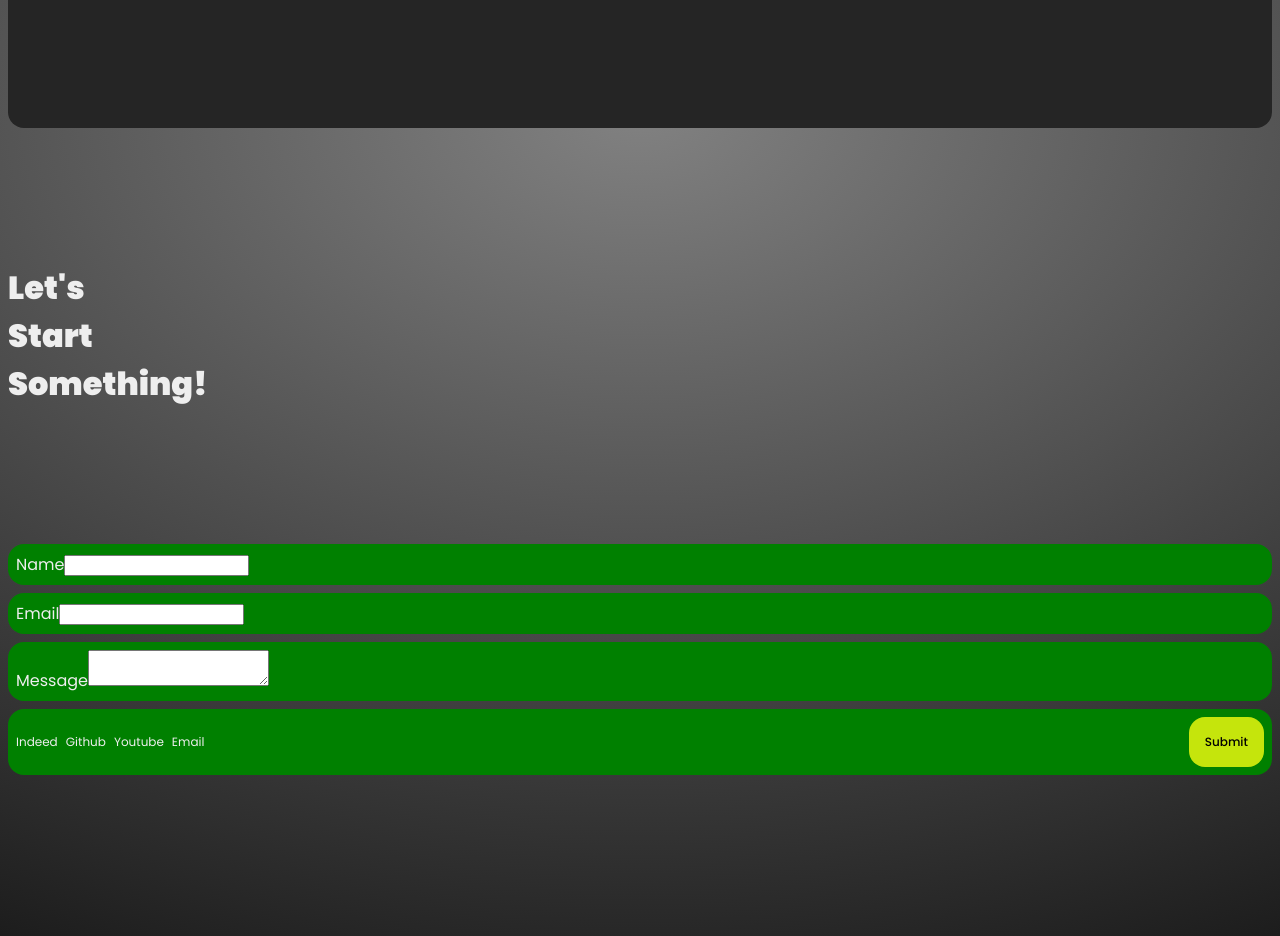
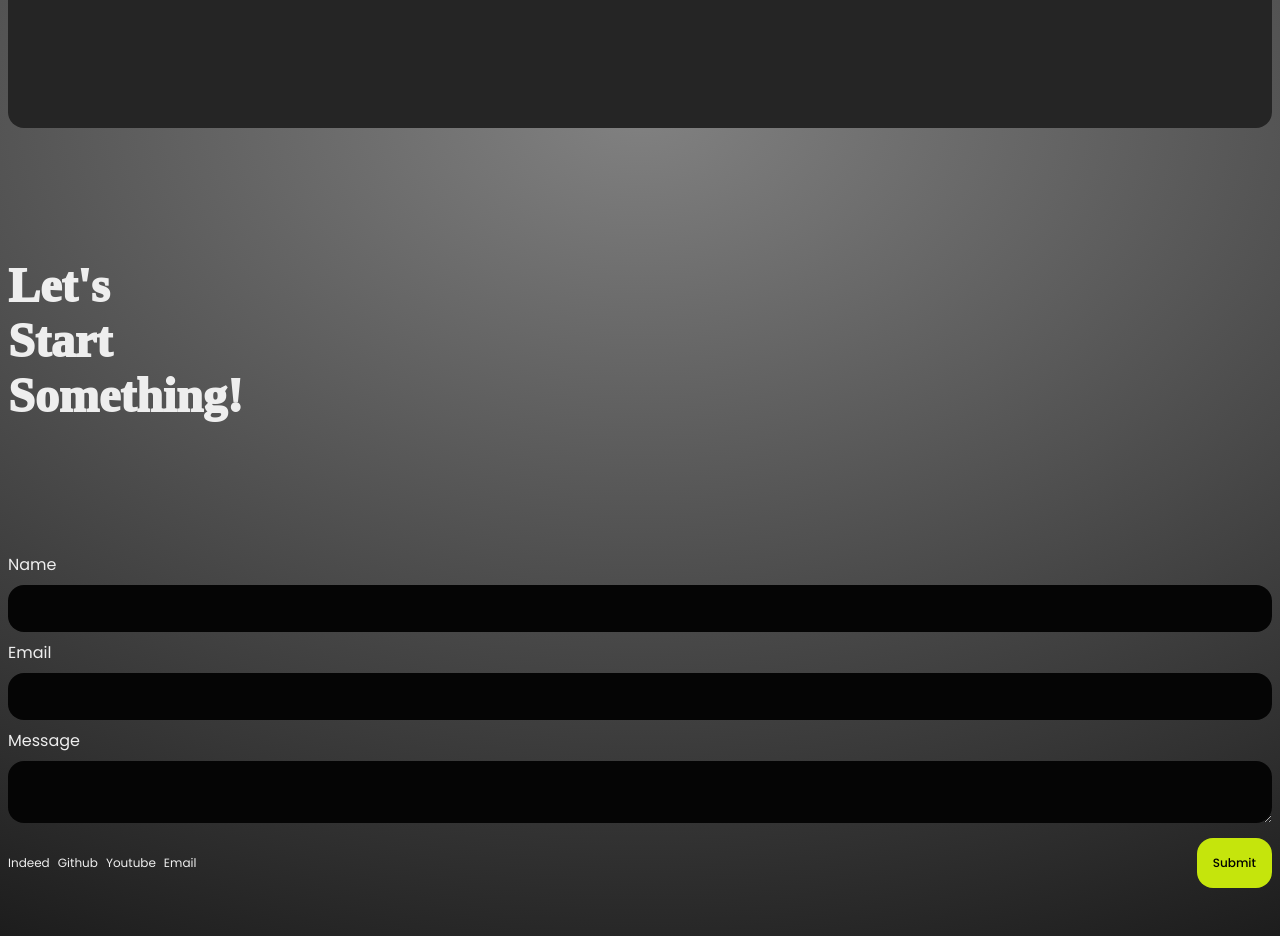
Before and after one commit to Ho0b/portfolio3, a React (Vite) app: page / in a window 1280 px wide. Shown: the part 720-1656 px from the top of the page. Built offline with nearby package versions, Linux system fonts and the light colour scheme; a web font is replaced by a local one.

Commit message:
added new contact styling

```diff
--- a/src/App.css
+++ b/src/App.css
@@ -21,14 +21,18 @@
     scrollbar-width: none;
 
     font-family: var(--font2);
+
+    scroll-behavior: smooth;
 }
 
-a{
+a {
     text-decoration: none;
     color: var(--secondary);
+
+    cursor: pointer;
 }
 
-.light{
+.light {
     --primary: #eee;
     --secondary: #121212;
     --focused: #202020;
@@ -36,14 +40,11 @@ a{
     color-scheme: light dark;
 }
 
-h1{
+h1 {}
 
-}
-h2{
+h2 {}
 
-}
-
-header{
+header {
     display: flex;
     flex-direction: row;
     justify-content: space-between;
@@ -59,15 +60,15 @@ header{
     padding: 16px;
 
 
-    & a{
+    & a {
         height: fit-content;
         font-size: var(--fsize_medium);
     }
 }
 
-body{
+body {
     background:
-    radial-gradient(ellipse at center, rgba(5,5,5, .5), var(--primary) );
+        radial-gradient(ellipse at center, rgba(5, 5, 5, .5), var(--primary));
     background-size: 200% 100%;
     background-repeat: no-repeat;
     background-position: center;
@@ -78,17 +79,13 @@ body{
     margin: 0;
 }
 
-main{
+main {}
 
-}
-
-canvas{
+canvas {
     height: 100vh;
 }
 
-footer{
-
-}
+footer {}
 
 /*
     ID - ID - ID - ID - ID - ID - ID
@@ -98,7 +95,7 @@ footer{
     ID - ID - ID - ID - ID - ID - ID
 */
 
-#showcaseContainer{
+#showcaseContainer {
     display: flex;
     flex-direction: column;
     justify-content: center;
@@ -106,7 +103,7 @@ footer{
     height: 100vh;
     gap: 16px;
 
-    & #projectsSelector{
+    & #projectsSelector {
         list-style: none;
 
         display: flex;
@@ -116,14 +113,14 @@ footer{
         padding: 0;
         margin-inline: 16px;
 
-        & li{
+        & li {
             text-decoration: none;
 
             font-size: var(--fsize_medium);
         }
     }
 
-    & #projectsDisplay{
+    & #projectsDisplay {
         gap: 8px;
         overflow-x: hidden;
         overflow-y: scroll;
@@ -136,22 +133,27 @@ footer{
 
         scroll-behavior: smooth;
 
-        & .projectCard{
+        & #active {
+            background-color: var(--focused);
+        }
+
+        & .projectCard {
             aspect-ratio: 16/9;
             min-width: 95%;
             max-height: 768px;
-            background-color: var(--focused);
+            background-color: var(--unfocused);
             border-radius: 16px;
             padding: 8px;
             color: var(--secondary);
 
             transition: filter .5s, color .5s ease-in-out;
 
-            & h1{
+            & h1 {
                 font-size: var(--fsize_chungus);
                 margin: 0;
             }
-            & p{
+
+            & p {
                 font-size: var(--fsize_medium);
             }
         }
@@ -160,14 +162,14 @@ footer{
 }
 
 
-#contact{
-
+#contact {
+    min-height: 100vh;
     height: 100vh;
 
     display: flex;
     flex-direction: column;
 
-    & #contact_cta{
+    & #contact_cta {
         height: 50%;
 
         display: flex;
@@ -176,37 +178,58 @@ footer{
         justify-content: center;
         padding: 8px;
 
-        & span{
+        & span {
             font-size: var(--fsize_huge);
             font-weight: 1000;
         }
 
     }
 
-    & #formContainer{
+    & #formContainer {
         height: 50%;
-        padding: 8px;
 
-        & form{
-
+        & form {
+            padding: 8px;
             display: flex;
             flex-direction: column;
             gap: 8px;
 
-            & .form_group{
-                background-color: green;
-                padding: 8px;
-                border-radius: 16px;
+            & label{
+                display: block;
+                margin-bottom: 8px;
             }
 
-            & #buttonContainer{
+            & input, & textarea{
+                background-color: var(--unfocused);
+
+                width: 100%;
+                border: 0px solid transparent;
+                border-radius: 16px;
+                padding: 16px;
+
+                box-sizing: border-box;
+
+                outline: none;
+
+                transition: background-color .1s ease-in-out;
+
+                &:focus{
+                    background-color: var(--focused);
+                }
+
+            }
+
+            & .form_group {
+            }
+
+            & #buttonContainer {
                 width: 50%;
 
                 display: flex;
                 flex-direction: row;
                 justify-content: end;
 
-                & button{
+                & button {
                     font-family: var(--font2);
                     font-size: var(--fsize_medium);
                     font-weight: 500;
@@ -220,7 +243,7 @@ footer{
             }
 
 
-            & #form_socials{
+            & #form_socials {
                 width: 50%;
                 list-style: none;
                 padding: 0;
@@ -228,7 +251,7 @@ footer{
                 flex-direction: row;
                 gap: 8px;
 
-                & li{
+                & li {
                     font-size: var(--fsize_medium);
                 }
             }
@@ -246,7 +269,7 @@ footer{
     CLASSES - CLASSES - CLASSES - CLASSES - CLASSES - CLASSES - CLASSES
 */
 
-.flex_row{
+.flex_row {
     display: flex;
     flex-direction: row;
 }
@@ -259,18 +282,21 @@ footer{
     MEDIA QUERIES - MEDIA QUERIES - MEDIA QUERIES
 */
 
-@media only screen and (min-width: 540px){
+@media only screen and (min-width: 540px) {}
+
+@media only screen and (max-width: 370px) {}
+
+@media only screen and (min-width: 810px) {
+    #contact {
+        & #contact_cta {
+            & span {
+                font-family: var(--font3);
+                font-size: var(--fsize_chungus);
+            }
+        }
+    }
+
 
 }
 
-@media only screen and (max-width: 370px){
-
-}
-
-@media only screen and (min-width: 810px){
-
-}
-
-@media only screen and (min-height: 810px) and (min-width: 540px) {
-
-}
+@media only screen and (min-height: 810px) and (min-width: 540px) {}
--- a/src/components/motion_variants.jsx
+++ b/src/components/motion_variants.jsx
@@ -34,7 +34,7 @@ export const item_fadeIn_1s = {
         opacity: 1,
         y: 0,
         transition:{
-            duration: 3
+            duration: 1
         }
     }
 }
--- a/src/pageComponents/contact.jsx
+++ b/src/pageComponents/contact.jsx
@@ -3,7 +3,7 @@ import { motion } from "motion/react"
 export default function Contact(){
 
     function formHandler(e){
-        e.preventDefaults()
+        e.preventDefault()
     }
 
     return(
--- a/src/pageComponents/headingNav.jsx
+++ b/src/pageComponents/headingNav.jsx
@@ -17,7 +17,7 @@ export function Heading(){
                 <Link to="/info">Info</Link>
             </motion.div>
             <motion.div variants={item_variants}>
-                <Link to="/#contact">Contact</Link>
+                <a  onClick={()=>{document.getElementById("contact").scrollIntoView()}}>Contact</a>
             </motion.div>
         </motion.header>
 
--- a/src/pageComponents/showcase.jsx
+++ b/src/pageComponents/showcase.jsx
@@ -2,15 +2,17 @@ import { useEffect, useRef, useState } from "react";
 import { leftArrow, rightArrow } from "../components/svgs";
 import { motion } from "motion/react"
 import { container_variants, item_fadeIn_1s, item_popIn_1s, item_variants } from "../components/motion_variants";
+import { inView } from "motion";
 
 export default function Showcase() {
 
   let [activeCard, setActiveCard] = useState(0)
   let projectList = useRef()
-  let projectCardOffset = useRef()
-  let listLength = useRef()
+  let activeItem = useRef()
 
   const projectTypes = ["Websites", "Games", "3D", "Films", "Photography"]
+
+  inView("#active", (ele)=>{console.log(ele)})
 
   return (
     <motion.section
@@ -43,6 +45,7 @@ export default function Showcase() {
           (
             <motion.div
               key={index}
+              ref={activeItem}
               className="projectCard"
               id={index == activeCard ? "active" : ""}
               variants={item_fadeIn_1s}
```
